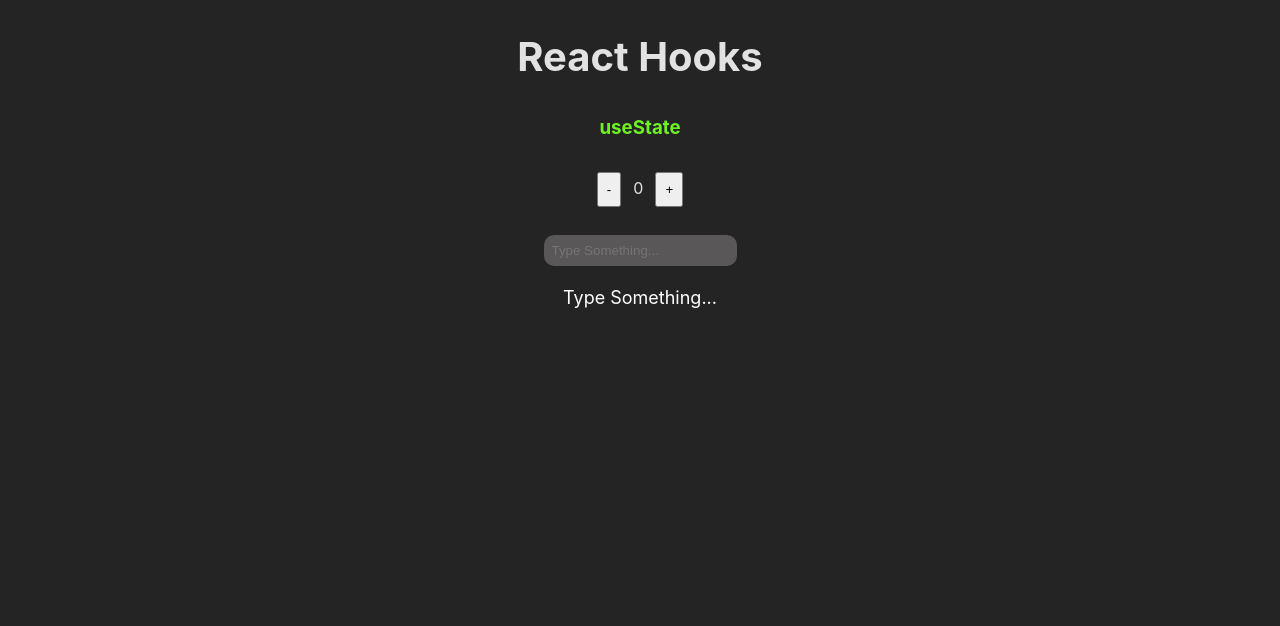
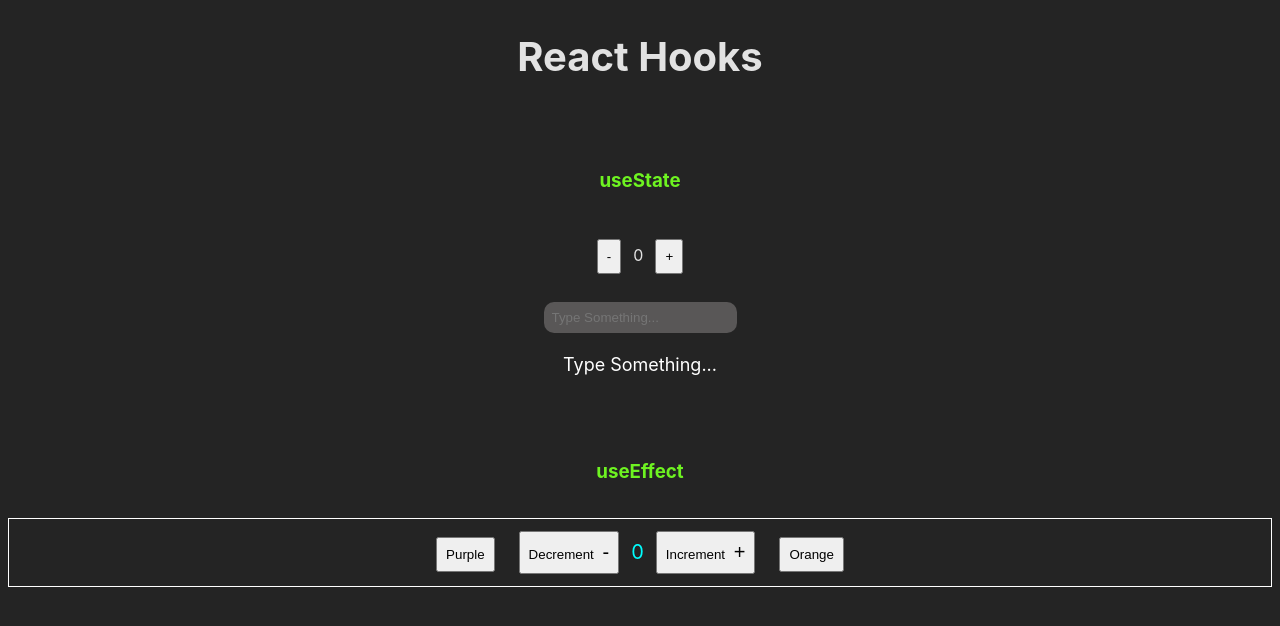
Before and after one commit to ajmal1722/react-practice, a React (Vite) app in the folder react-hooks/: page / in a window 1280 px wide. Shown: the top 626 px of the page. Built offline with nearby package versions, Linux system fonts and the light colour scheme.

Commit message:
useEffect started

```diff
--- a/react-hooks/src/App.css
+++ b/react-hooks/src/App.css
@@ -11,6 +11,8 @@ button {
 
 h3 {
   color: rgb(110, 243, 33);
+  margin-top: 5rem;
+  margin-bottom: 2rem;
 }
 
 input {
@@ -28,3 +30,7 @@ p {
 .second {
   margin-top: 1rem;
 }
+
+.border {
+  border: 1px solid white;
+}
--- a/react-hooks/src/components/UseEffect.jsx
+++ b/react-hooks/src/components/UseEffect.jsx
@@ -2,14 +2,38 @@ import { useState, useEffect } from 'react'
 
 const UseEffect = () => {
 
+    const [val, setVal] = useState(0)
+    const [color, setColor] = useState('')
 
+    useEffect(() => {
+        console.log('state changed', val)
+    })
 
 
 
     return (
-       <div>
-
-       </div>
+       <>
+            <div>
+                <h3>useEffect</h3>
+            </div>
+            <div className='border'>
+                <button>
+                    Purple
+                </button>
+                <button onClick={() => setVal(val - 1)}>
+                    Decrement <span style={{fontSize: '20px', marginLeft: '5px'}}>-</span>
+                </button>
+                <span style={{fontSize: '20px', color: 'cyan'}}>
+                    { val }
+                </span>
+                <button onClick={() => setVal(val + 1)}>
+                    Increment <span style={{fontSize: '20px', marginLeft: '5px'}}>+</span>
+                </button>
+                <button>
+                    Orange
+                </button>
+            </div>
+       </>
     )
 }
 
```
